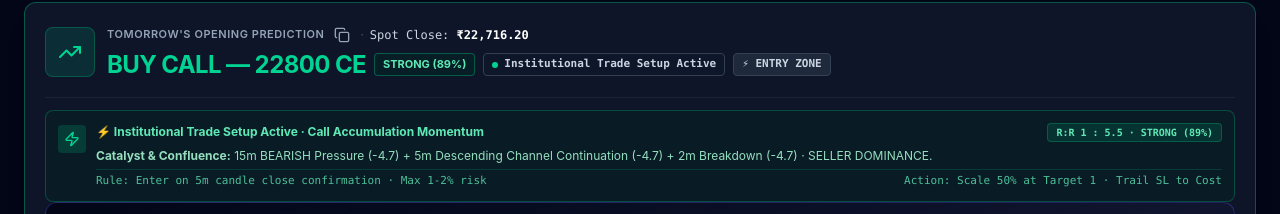
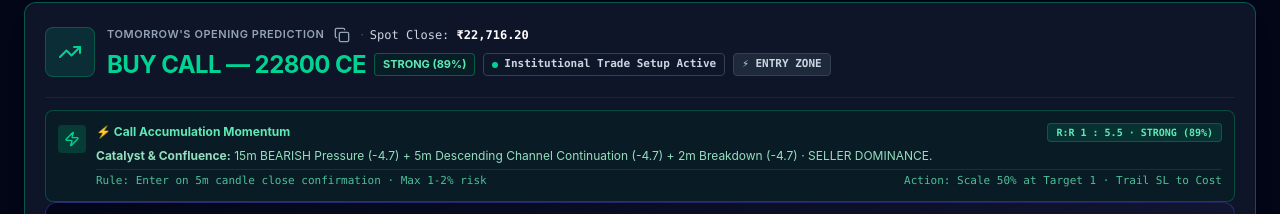
Before and after one commit to kalyank770/Optipulsor, a React (Vite) app: page / in a window 1280 px wide. Shown: the part 158-372 px from the top of the page. Built offline with nearby package versions, Linux system fonts and the light colour scheme; no server answers.

Commit message:
refactor(ui): streamline signal card label text
Remove redundant "Institutional Trade Setup Active" prefix to improve readability and layout consistency for signal headers.

```diff
--- a/src/components/SignalCard.tsx
+++ b/src/components/SignalCard.tsx
@@ -435,7 +435,7 @@ export const SignalCard: React.FC<SignalCardProps> = ({
             <div className="space-y-1 w-full">
               <div className="flex flex-wrap items-center justify-between gap-2">
                 <span className="font-bold text-emerald-300 text-xs flex items-center gap-1.5">
-                  <span>⚡ Institutional Trade Setup Active · {isCE ? 'Call Accumulation Momentum' : 'Put Distribution Momentum'}</span>
+                  <span>⚡ {isCE ? 'Call Accumulation Momentum' : 'Put Distribution Momentum'}</span>
                 </span>
                 <span className="text-[10px] font-mono px-2 py-0.5 rounded bg-emerald-500/15 text-emerald-300 border border-emerald-500/30 font-semibold">
                   R:R {signal.riskRewardRatio} · {signal.strength} ({signal.confidence}%)
```
